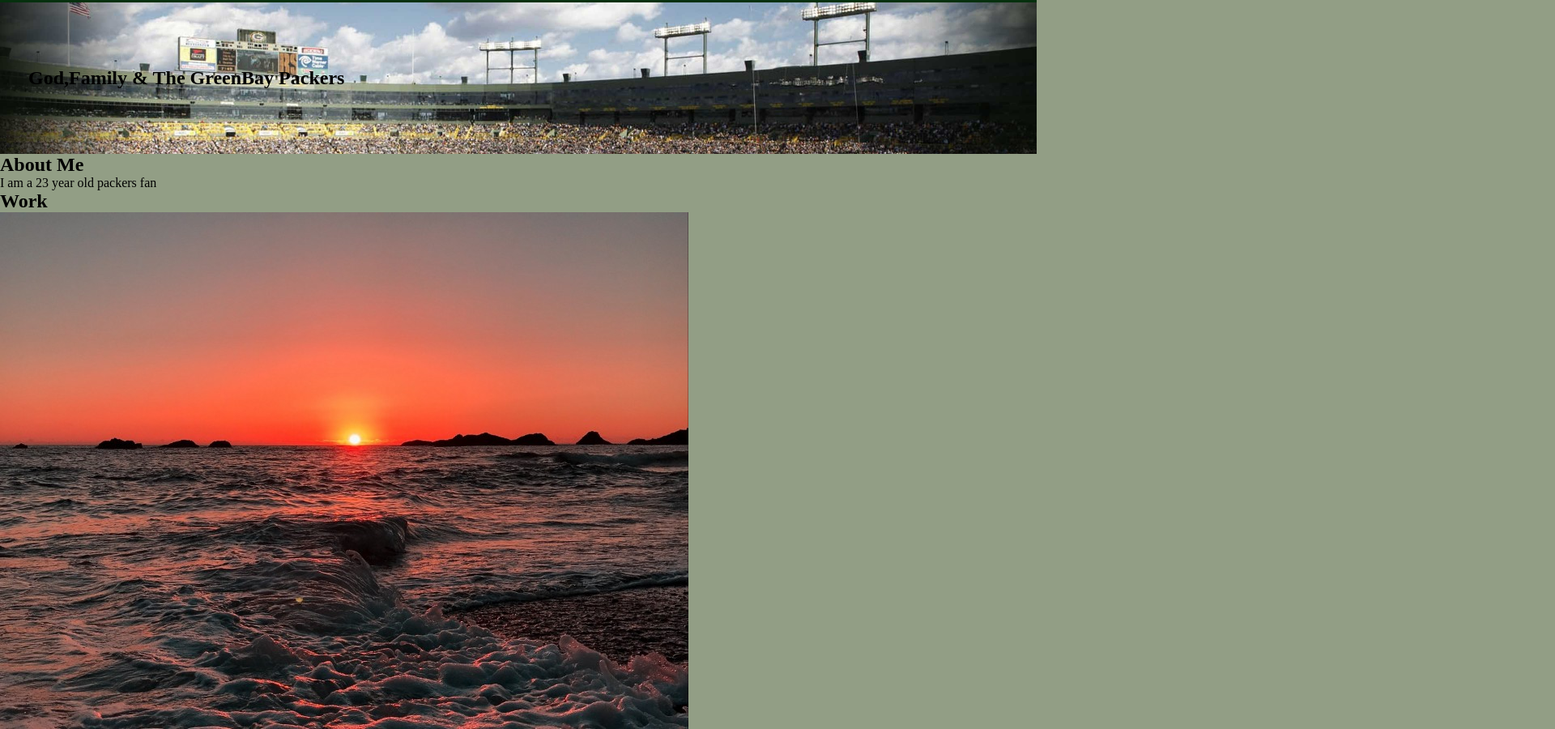
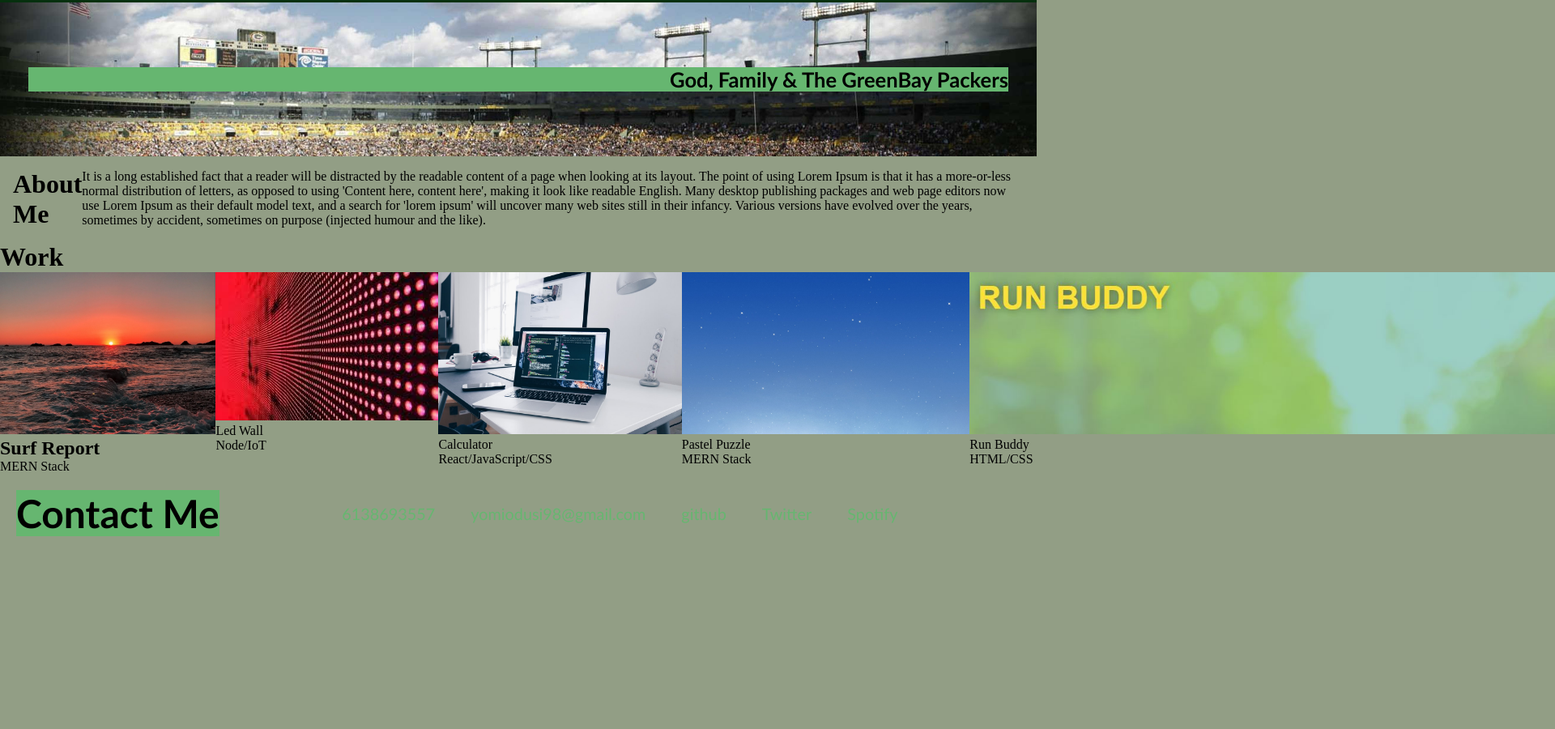
Before and after one commit to yomiodusi/mrodusi-portfolio, a plain HTML site: page index.html in a window 1280 px wide. Shown: the part 114-1014 px from the top of the page at 81% size, 1920 px wide, since content can reach past the window. After the commit the page ends 800 px from the top, so only its background shows below. Drawn offline with Linux system fonts and the light colour scheme.

Commit message:
saving css progress

```diff
--- a/assets/style.css
+++ b/assets/style.css
@@ -58,12 +58,60 @@ p {
     font-size: 16px;
 }
 
-.lambeau{
+footer ul li a {
+    font-family: 'Trebuchet MS', 'Lucida Sans Unicode', 'Lucida Grande', 'Lucida Sans', Arial, sans-serif;
+    font-size: 1.55vw;
+}
+
+footer {
+    display: flex;
+    justify-content: space-between;
+    align-items: center;
+    padding: 20px;
+}
+
+footer ul li {
+    display: inline-block;
+    padding: 0px 20px;
+}
+
+footer h1 {
+    display: inline-block;
+    font-size: 48px;
+    background-color: rgb(102, 182, 112);
+    background-size: auto;
+    font-family: 'Trebuchet MS', 'Lucida Sans Unicode', 'Lucida Grande', 'Lucida Sans', Arial, sans-serif;
+    word-break: break-all;
+}
+
+.lambeau {
     padding: 80px 35px;
     background-image: url("../images/lambeau.jpg");
     background-size: cover;
 }
 
-.subtitle{
-;
+.subtitle {
+    text-align: right;
+    bottom: 8px;
+    right: 16px;
+    margin: 0;
+    font-size: 2vw;
+    font-family: 'Trebuchet MS', 'Lucida Sans Unicode', 'Lucida Grande', 'Lucida Sans', Arial, sans-serif;
+    font-weight: bolder;
+    background-color: rgb(102, 182, 112);
+    background-size: cover;
 }
+
+.container {
+    margin: 1em;
+    display: flex;
+}
+
+section {
+    display: flex;
+}
+
+
+section div img {
+    max-height: 200px;
+}
--- a/index.html
+++ b/index.html
@@ -23,16 +23,21 @@
 
         <main>
             <figure class="lambeau">
-                <h2 class="subtitle">God,Family & The GreenBay Packers</h2>
+                <h2 class="subtitle">God, Family & The GreenBay Packers</h2>
             </figure>
 
-            <section id="about-me" class="me">
-                <h1>About Me</h1>
-                <p>I am a 23 year old packers fan</p>
-            </section>
+            <div class="container">
+                <h1 class="about-me">About Me</h1>
+                <p class="bio">It is a long established fact that a reader will be distracted by the readable content of a page when looking at its layout.
+                    The point of using Lorem Ipsum is that it has a more-or-less normal distribution of letters, as opposed to using
+                    'Content here, content here', making it look like readable English. Many desktop publishing packages and web page editors
+                    now use Lorem Ipsum as their default model text, and a search for 'lorem ipsum' will uncover many web sites still in their infancy.
+                    Various versions have evolved over the years, sometimes by accident, sometimes on purpose (injected humour and the like).</p>
+            </div>
 
-            <section>
-                <h1>Work</h1>
+            <h1>Work</h1>
+
+            <section class="projects">
                     <div id="work">
                         <img src="images/waterimage.jpg">
                         <h2>Surf Report</h2>
@@ -40,40 +45,40 @@
                     </div>
 
                     <div>
-                        <img src="images/ledwall.jpg" class="float-left">
+                        <img src="images/ledwall.jpg"
                         <h2>Led Wall</h2>
                         <p>Node/IoT</p>
                     </div>
 
                     <div>
-                        <img src="images/calculator.jpg" class="float-right">
+                        <img src="images/calculator.jpg"
                         <h2>Calculator</h2>
                         <p>React/JavaScript/CSS</p>
                     </div>
 
                     <div>
-                        <img src="images/clearsky.jpg" class="float-left">
+                        <img src="images/clearsky.jpg"
                         <h2>Pastel Puzzle</h2>
                         <p>MERN Stack</p>
                     </div>
 
                     <div>
-                        <img src="images/runbuddy.jpg" class="float-right">
+                        <img src="images/runbuddy.jpg"
                         <h2>Run Buddy</h2>
                         <p>HTML/CSS</p>
                     </div>
             </section>
         </main>
 
-        <footer class="footer">
-            <h1 id="contact-me">Contact Me</h1>
-            <ul>
-                <li>6138693557</li>
-                <li>yomiodusi98@gmail.com</li>
-                <li>github</li>
-                <li>Twitter</li>
-                <li>Spotify</li>
-            </ul>
+        <footer>
+            <h1>Contact Me</h1>
+                <ul>
+                    <li><a href="#phonenumber">6138693557</li>
+                    <li><a href="#email">yomiodusi98@gmail.com</li>
+                    <li><a href="#website">github</li>
+                    <li><a href="#twitter">Twitter</li>
+                    <li><a href="#spotify">Spotify</li>
+                </ul>
         </footer>
     </body>
 </html>
```
